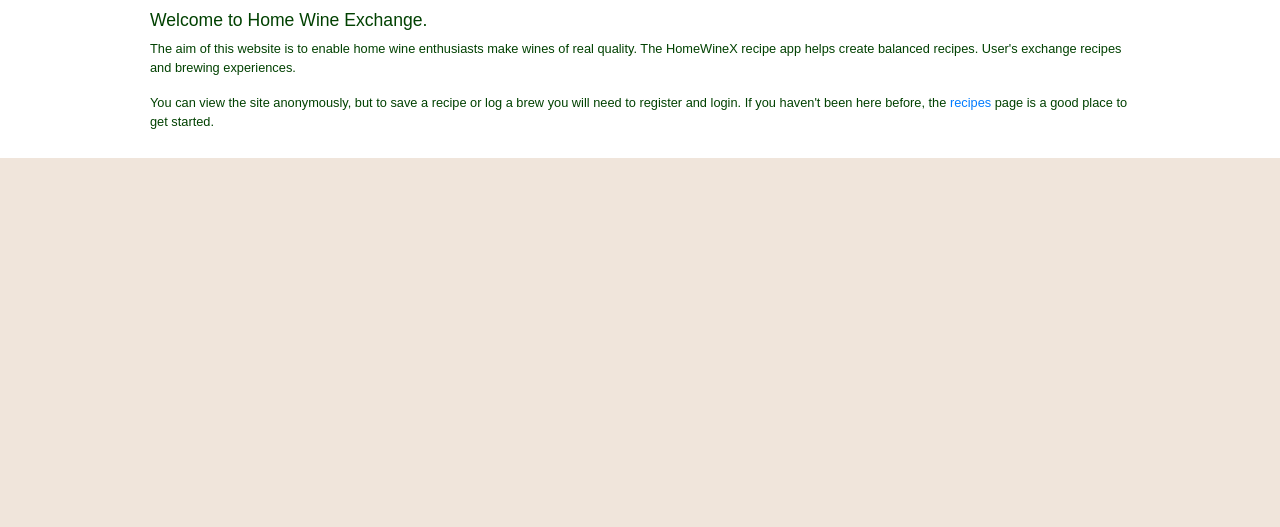
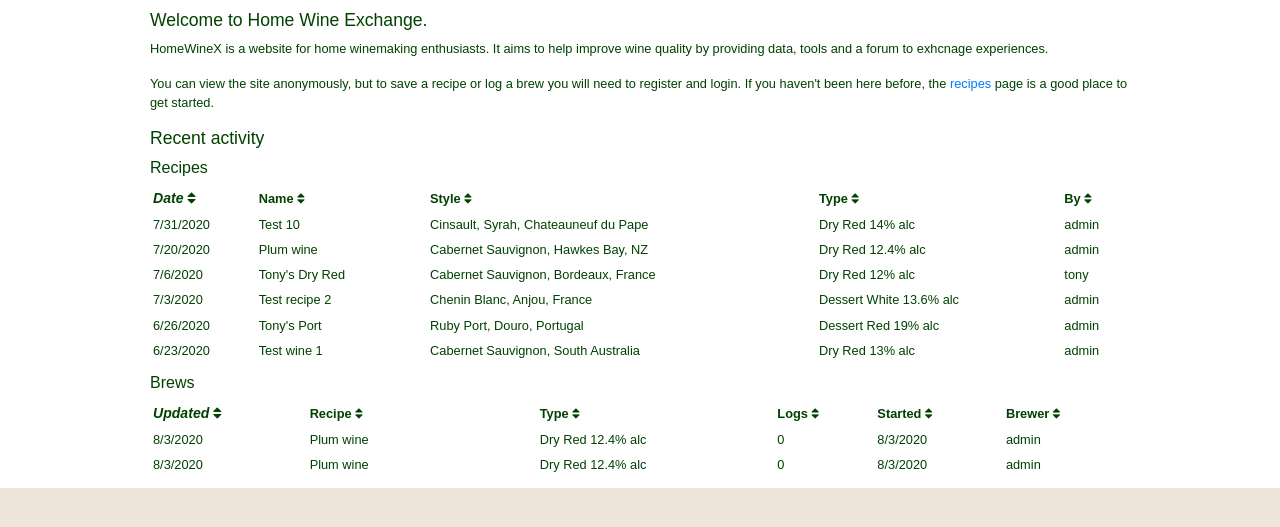
Before and after one commit to tonywh/homewinex, a Django app: page / in a window 1280 px wide. Shown: the part 99-626 px from the top of the page. Run offline with Django 3.2, Linux system fonts and the light colour scheme; data comes from the database, SQL or seed files in the repository; both versions use the stored data as it was after the commit; some libraries are stand-ins or nearby versions.

Commit message:
home: added recent recipes and brews, tablelist: fixes and updates

```diff
--- a/recipe/models.py
+++ b/recipe/models.py
@@ -103,6 +103,9 @@ class Brew(models.Model):
     recipe = models.ForeignKey(Recipe, on_delete=models.PROTECT)
     size_l = models.FloatField()
     image = models.ForeignKey('Image', on_delete=models.CASCADE, blank=True, null=True)
+    started = models.DateField(default=datetime.date.today)
+    updated = models.DateField(default=datetime.date.today)
+    log_count = models.IntegerField(default=0)
 
     def __str__(self):
         return f"{self.id}: {self.recipe}, {self.user}"
--- a/recipe/static/home.css
+++ b/recipe/static/home.css
@@ -16,3 +16,25 @@ h4 {
 p {
   font-size: 0.8em;
 }
+
+#recipe-table, #brew-table {
+  width: 100%;
+  font-size: 0.8em;
+}
+
+.th-name {
+  min-width: 4.5em;
+}
+
+th, .recipe-row, td, .brew-row {
+  padding: 3px;
+  cursor: pointer;
+}
+
+th:hover, .recipe-row:hover, .brew-row:hover {
+  background: #dfdfdf;
+}
+
+#recent-brews {
+  padding-top: 10px;
+}
--- a/recipe/static/home.js
+++ b/recipe/static/home.js
@@ -1,3 +1,31 @@
+import {TableList} from './tablelist.js';
+
 document.addEventListener('DOMContentLoaded', () => {
   showActiveTab('home');
 });
+
+const recipe_list_template = Handlebars.compile(document.querySelector('#recipe_list').innerHTML);
+const brew_list_template = Handlebars.compile(document.querySelector('#brew_list').innerHTML);
+
+var searchParams = {recent: 'true'};
+var recipeList = new TableList({
+  tableSelector: '#recipe-table',
+  rowSelector: '.recipe-row',
+  listUrl: '/api/recipelist',
+  searchParams: searchParams,
+  itemUrl: '/recipe',
+  listTemplate: recipe_list_template,
+  responseName: 'recipes',
+  dateNames: ['create_date'],
+});
+
+var brewList = new TableList({
+  tableSelector: '#brew-table',
+  rowSelector: '.brew-row',
+  listUrl: '/api/brewlist',
+  searchParams: searchParams,
+  itemUrl: '/brew',
+  listTemplate: brew_list_template,
+  responseName: 'brews',
+  dateNames: ['updated', 'started'],
+});
--- a/recipe/static/tablelist.js
+++ b/recipe/static/tablelist.js
@@ -11,29 +11,25 @@ export class TableList {
     this.listUrl = data.listUrl;            // search url
     this.searchParams = data.searchParams;  // list of additional constant search parameters
     this.responseName = data.responseName;  // Name of the list in the response data
-    this.dateName = data.dateName;          // The name of date variable to be localised
+    this.dateNames = data.dateNames;        // The name of date variable to be localised
     this.itemUrl = data.itemUrl;            // url to get an item's page
-
-    self = this;                            // make context available in callbacks
 
     document.addEventListener('DOMContentLoaded', () => {
 
-      // Default sort order is 'name' in the first column.
-      // Style the heading to reflect this
-      var th = document.querySelector(self.tableSelector + ' th');
+      // Default is to sort by the first column.
+      var th = document.querySelector(this.tableSelector + ' th');
       th.style.fontStyle = 'italic';
       th.style.fontSize = '1.1em';
-
-      self.getList('name');
+      this.getList(th.dataset.order);
     })
   }
 
   getList(order) {
     const request = new XMLHttpRequest();
-    self.searchParams.order = order;
-    var url = self.listUrl + '?' + new URLSearchParams(self.searchParams).toString();
+    this.searchParams.order = order;
+    var url = this.listUrl + '?' + new URLSearchParams(this.searchParams).toString();
     request.open('GET', url);
-    request.onload = self.showList;
+    request.onload = (ev) => {this.showList(ev)};
     var csrftoken = Cookies.get('csrftoken');
     request.setRequestHeader("X-CSRFToken", csrftoken);
     request.send();
@@ -43,39 +39,41 @@ export class TableList {
     const request = ev.target;
     const data = JSON.parse(request.responseText);
 
-    // Convert create dates to locale specific format
-    if ( self.dateName ) {
-      data[self.responseName].forEach( item => {
-        var d = new Date(item[self.dateName]);
-        item[self.dateName] = d.toLocaleDateString();
+    // Convert dates to locale specific format
+    if ( this.dateNames ) {
+      this.dateNames.forEach( name => {
+        data[this.responseName].forEach( item => {
+          var d = new Date(item[name]);
+          item[name] = d.toLocaleDateString();
+        });
       });
     }
 
-    document.querySelectorAll(self.tableSelector + ' ' + self.rowSelector).forEach( row => { row.remove(); });
-    document.querySelector(self.tableSelector).innerHTML += self.listTemplate(data);
+    document.querySelectorAll(this.tableSelector + ' ' + this.rowSelector).forEach( row => { row.remove(); });
+    document.querySelector(this.tableSelector).innerHTML += this.listTemplate(data);
 
     // Set on click actions for headings
-    document.querySelectorAll(self.tableSelector + ' th').forEach( heading => {
-      heading.onclick = self.setSortOrder;
+    document.querySelectorAll(this.tableSelector + ' th').forEach( heading => {
+      heading.onclick = (ev) => {this.setSortOrder(ev)};
     });
 
     // Set on click actions for rows
-    document.querySelectorAll(self.tableSelector + ' ' + self.rowSelector).forEach( row => {
+    document.querySelectorAll(this.tableSelector + ' ' + this.rowSelector).forEach( row => {
       row.onclick = (ev) => {
-        var url = self.itemUrl + '?' + new URLSearchParams({id: ev.currentTarget.dataset.id}).toString();
+        var url = this.itemUrl + '?' + new URLSearchParams({id: ev.currentTarget.dataset.id}).toString();
         window.location.href = url;
       };
     });
   }
 
   setSortOrder(ev) {
-    document.querySelectorAll(self.tableSelector + ' th').forEach( heading => {
+    document.querySelectorAll(this.tableSelector + ' th').forEach( heading => {
       heading.style.fontStyle = 'normal';
       heading.style.fontSize = '1em';
     });
 
     ev.target.style.fontStyle = 'italic';
     ev.target.style.fontSize = '1.1em';
-    self.getList(ev.target.dataset.order);
+    this.getList(ev.target.dataset.order);
   }
 }
--- a/recipe/templates/recipe/home.html
+++ b/recipe/templates/recipe/home.html
@@ -4,20 +4,77 @@
   {% load static %}
   <link rel="stylesheet" href="{% static "home.css" %}">
 
-  <script src="{% static "home.js" %}"></script>
+  <script id="recipe_list" type="text/x-handlebars-template">
+    {% verbatim %}
+      {{# each recipes }}
+        <tr class="recipe-row" data-id="{{this.id}}">
+          <td>{{this.create_date}}</td>
+          <td>{{this.name}}</td>
+          <td>{{this.style.grapes}}, {{this.style.region}}</td>
+          <td>{{this.style.sweetness}} {{this.style.colour}} {{this.style.alcohol}}% alc</td>
+          <td>{{this.created_by}}</td>
+        </tr>
+      {{/each}}
+    {% endverbatim %}
+  </script>
+
+  <script id="brew_list" type="text/x-handlebars-template">
+    {% verbatim %}
+      {{# each brews }}
+        <tr class="brew-row" data-id="{{this.id}}">
+          <td>{{this.updated}}</td>
+          <td>{{this.recipe.name}}</td>
+          <td>{{this.recipe.style.sweetness}} {{this.recipe.style.colour}} {{this.recipe.style.alcohol}}% alc</td>
+          <td>{{this.log_count}}</td>
+          <td>{{this.started}}</td>
+          <td>{{this.user}}</td>
+        </tr>
+      {{/each}}
+    {% endverbatim %}
+  </script>
+
+  <script type="module" src="{% static "home.js" %}"></script>
 {% endblock %}
 
 {% block body %}
   <div class="mainview">
-    <h3>Welcome to Home Wine Exchange.</h3>
-    <p>
-      The aim of this website is to enable home wine enthusiasts make wines of real quality.
-      The HomeWineX recipe app helps create balanced recipes.
-      User's exchange recipes and brewing experiences.
-    </p>
-    <p>
-      You can view the site anonymously, but to save a recipe or log a brew you will need to register and login.
-      If you haven't been here before, the <a href="{% url 'recipes' %}">recipes</a> page is a good place to get started.
-    </p>
+    <div id="welcome">
+      <h3>Welcome to Home Wine Exchange.</h3>
+      <p>
+        HomeWineX is a website for home winemaking enthusiasts. It aims to help improve
+        wine quality by providing data, tools and a forum to exhcnage experiences.
+      </p>
+      <p>
+        You can view the site anonymously, but to save a recipe or log a brew you will
+        need to register and login. If you haven't been here before, the
+        <a href="{% url 'recipes' %}">recipes</a> page is a good place to get started.
+      </p>
+    </div>
+    <div id="recent-recipes">
+      <h3>Recent activity</h3>
+      <h4>Recipes</h4>
+      <table id="recipe-table">
+        <tr>
+          <th data-order='-create_date'>Date <span class="fa fa-sort"></span></th>
+          <th data-order='name'>Name <span class="fa fa-sort th-name"></span></th>
+          <th data-order='style__grapes,style__region'>Style <span class="fa fa-sort"></span></th>
+          <th data-order='style__sweetness,style__colour'>Type <span class="fa fa-sort"></span></th>
+          <th data-order='created_by'>By <span class="fa fa-sort"></span></th>
+        </tr>
+      </table>
+    </div>
+    <div id="recent-brews">
+      <h4>Brews</h4>
+      <table id="brew-table">
+        <tr>
+          <th data-order='-updated'>Updated <span class="fa fa-sort"></span></th>
+          <th data-order='recipe__name'>Recipe <span class="fa fa-sort th-name"></span></th>
+          <th data-order='recipe__style__sweetness,recipe__style__colour'>Type <span class="fa fa-sort"></span></th>
+          <th data-order='-log_count'>Logs <span class="fa fa-sort"></span></th>
+          <th data-order='-started'>Started <span class="fa fa-sort"></span></th>
+          <th data-order='user'>Brewer <span class="fa fa-sort"></span></th>
+        </tr>
+      </table>
+    </div>
   </div>
 {% endblock %}
--- a/recipe/templates/recipe/recipes.html
+++ b/recipe/templates/recipe/recipes.html
@@ -50,6 +50,5 @@
       </table>
     {% endif %}
 
-
   </div>
 {% endblock %}
--- a/recipe/urls.py
+++ b/recipe/urls.py
@@ -18,6 +18,7 @@ urlpatterns = [
     # APIs
     path("api/recipelist", views.apiRecipeList, name="apiRecipeList"),
     path("api/recipe", views.apiRecipe, name="apiRecipe"),
+    path("api/brewlist", views.apiBrewList, name="apiBrewList"),
     path("api/brewlog", views.apiBrewLog, name="apiBrewLog"),
     path("api/brewcomment", views.apiBrewComment, name="apiBrewComment"),
 ]
--- a/recipe/views.py
+++ b/recipe/views.py
@@ -191,10 +191,20 @@ def profile(request):
 def apiRecipeList(request):
     order = request.GET.get("order")
     thisUserOnly = request.GET.get("thisUserOnly")
+    recent = request.GET.get("recent")
     if thisUserOnly:
         recipelist = Recipe.objects.filter(created_by=request.user)
     else:
         recipelist = Recipe.objects.all()
+
+    if recent:
+        days = 7
+        recentlist = []
+        while len(recentlist) < 10 and days <= 448:
+            recentlist = recipelist.filter(create_date__gte=datetime.date.today()-datetime.timedelta(days=days))
+            days *= 2
+        recipelist = recentlist
+
     arglist = order.split(',')
     recipes = list(recipelist.order_by(*arglist).values())
     for recipe in recipes:
@@ -227,6 +237,31 @@ def apiRecipe(request):
         data['profile'] = None
 
     return JsonResponse(data, safe=False)
+
+def apiBrewList(request):
+    order = request.GET.get("order")
+    recent = request.GET.get("recent")
+
+    if recent:
+        days = 7
+        recentlist = []
+        while len(recentlist) < 10 and days <= 448:
+            recentlist = Brew.objects.filter(updated__gte=datetime.date.today()-datetime.timedelta(days=days))
+            days *= 2
+        brewlist = recentlist
+    else:
+        brewlist = Brew.objects.all()
+
+    arglist = order.split(',')
+    brews = list(brewlist.order_by(*arglist).values())
+    for brew in brews:
+        try:
+            brew['user'] = User.objects.filter(id=brew['user_id']).values()[0]['username']
+            brew['recipe'] = Recipe.objects.get(id=brew['recipe_id']).to_dict()
+            brew['recipe']['style'] = WineStyle.objects.filter(id=brew['recipe']['style']).values()[0]
+        except:
+            pass
+    return JsonResponse({'brews': brews}, safe=False)
 
 def apiBrewLog(request):
     if request.method == "GET":
```
Also changed, not shown: README.md, db.sqlite3, recipe/migrations/0015_auto_20200803_1339.py (added).
